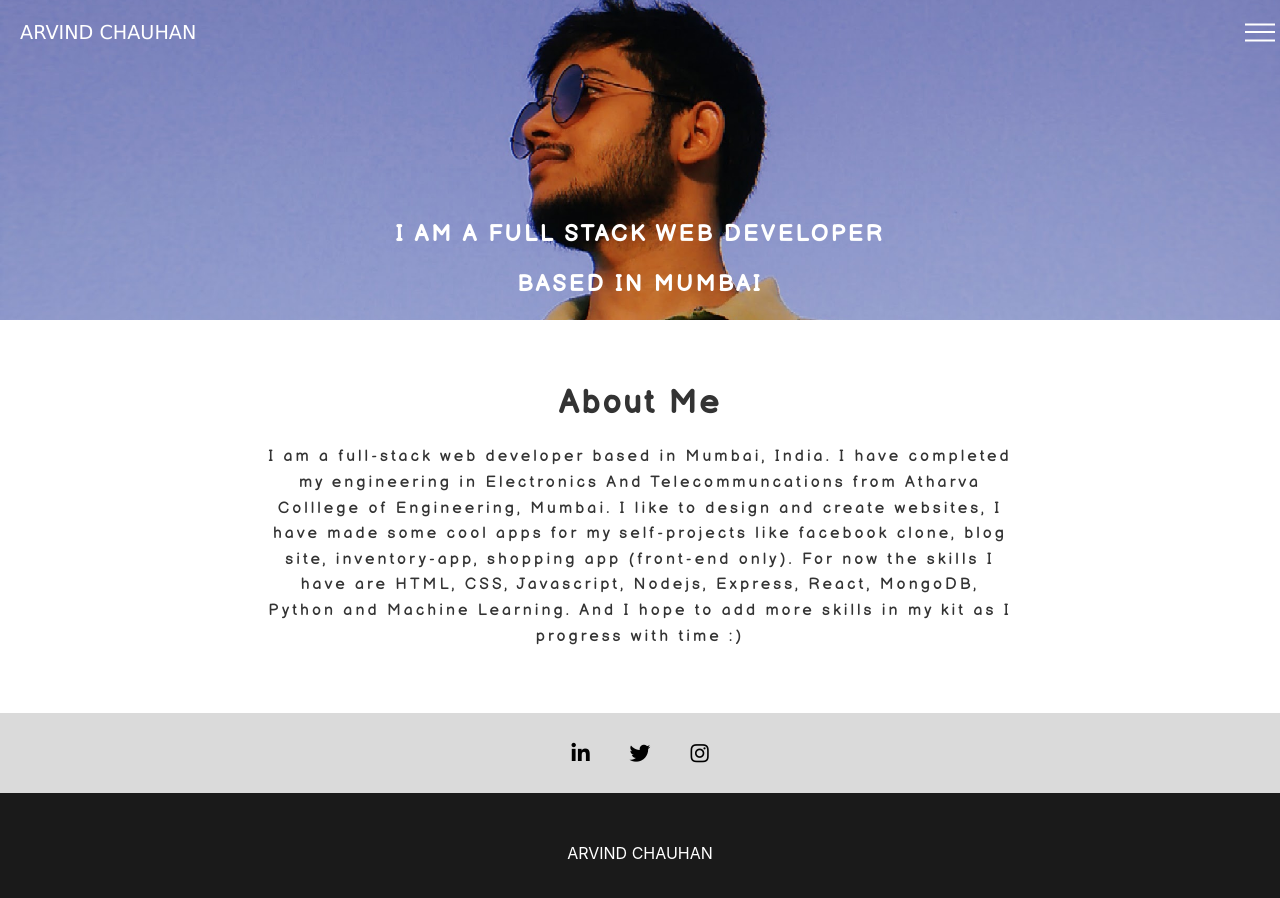
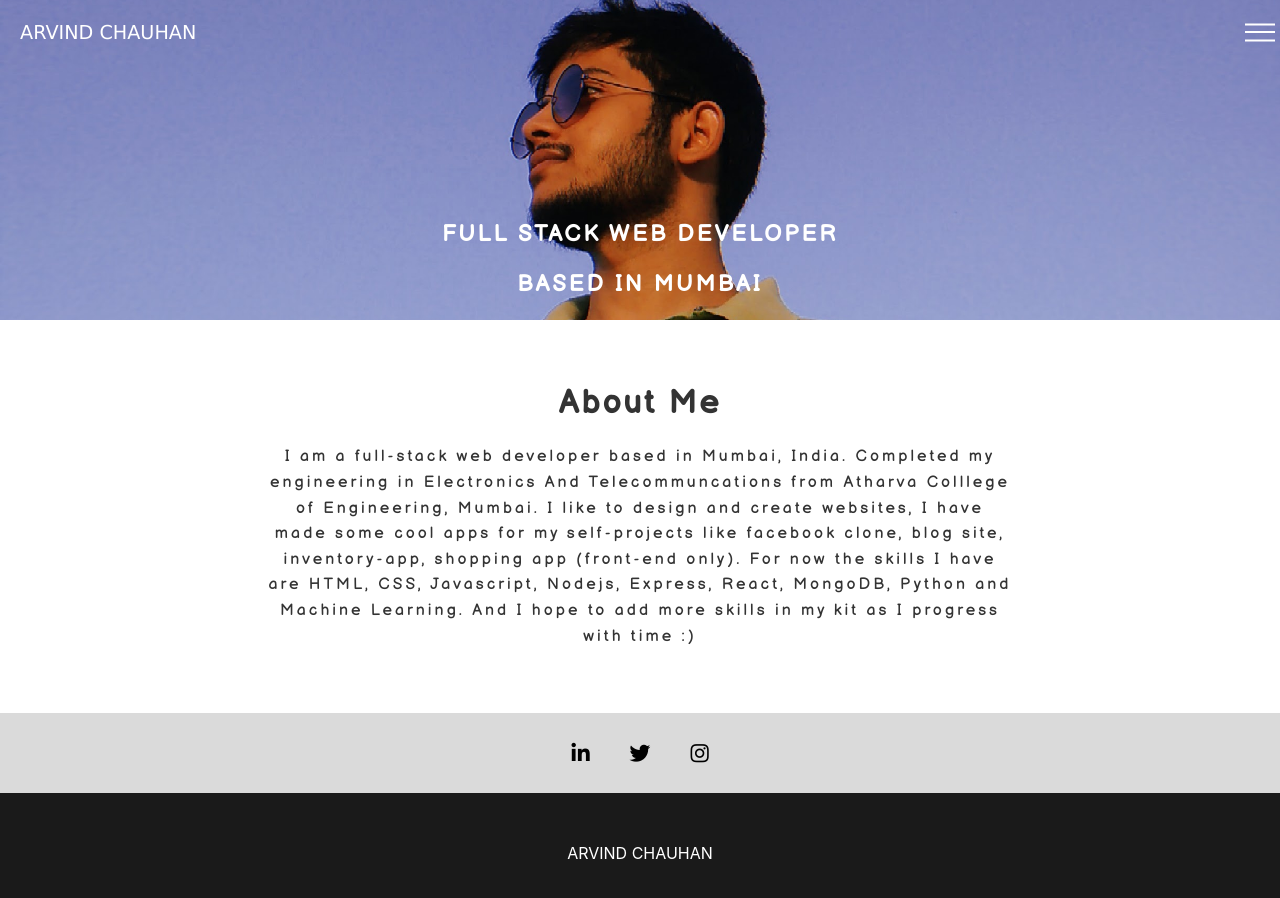
Before and after one commit to snoringarvind/my-portfolio-website, a React (Create React App) app: page / in a window 1280 px wide. Shown: the top 898 px of the page. Built offline with nearby package versions, Linux system fonts and the light colour scheme; a web font is replaced by a local one.

Commit message:
para change in home

```diff
--- a/src/components/Home/Home.js
+++ b/src/components/Home/Home.js
@@ -8,7 +8,7 @@ const Home = () => {
       <div className="image-container">
         <img src={moon} alt="moon" />
         <div className="over-img">
-          <p>I AM A FULL STACK WEB DEVELOPER</p>
+          <p>FULL STACK WEB DEVELOPER</p>
           <p>BASED IN MUMBAI</p>
         </div>
       </div>
@@ -18,9 +18,9 @@ const Home = () => {
         </div>
         <div className="content">
           <p>
-            I am a full-stack web developer based in Mumbai, India. I have
-            completed my engineering in Electronics And Telecommuncations from
-            Atharva Colllege of Engineering, Mumbai. I like to design and create
+            I am a full-stack web developer based in Mumbai, India. Completed my
+            engineering in Electronics And Telecommuncations from Atharva
+            Colllege of Engineering, Mumbai. I like to design and create
             websites, I have made some cool apps for my self-projects like
             facebook clone, blog site, inventory-app, shopping app (front-end
             only). For now the skills I have are HTML, CSS, Javascript, Nodejs,
```
